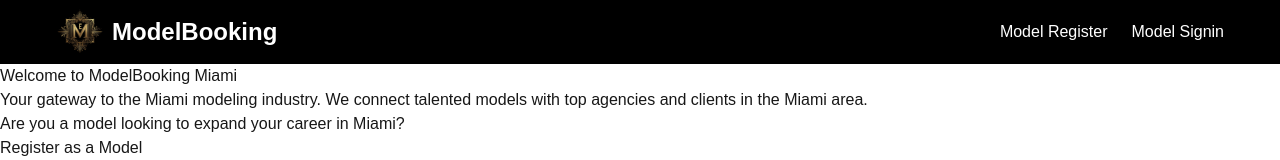
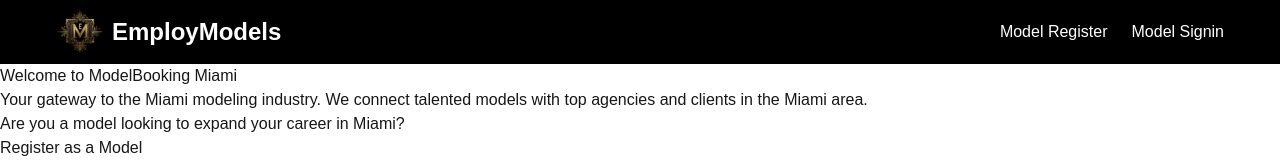
Before and after one commit to crazygame770/model-booking, a Next.js app: page / in a window 1280 px wide. Shown: the top 160 px of the page. Built offline with nearby package versions, Linux system fonts and the light colour scheme.

Commit message:
change website name to employmodels

```diff
--- a/src/app/layout.tsx
+++ b/src/app/layout.tsx
@@ -15,7 +15,7 @@ const geistMono = Geist_Mono({
 });
 
 export const metadata: Metadata = {
-  title: "ModelBooking - Professional Model Booking Platform",
+  title: "EmployModels - Professional Model Booking Platform",
   description: "Book professional models for your projects, events, and campaigns",
 };
 
--- a/src/components/Header.tsx
+++ b/src/components/Header.tsx
@@ -16,7 +16,7 @@ export default function Header() {
             height={48}
             className={styles.logoImage}
           />
-          <span>ModelBooking</span>
+          <span>EmployModels</span>
         </Link>
         <div className={styles.authLinks}>
           <Link href="/model/register" className={styles.link}>
```
